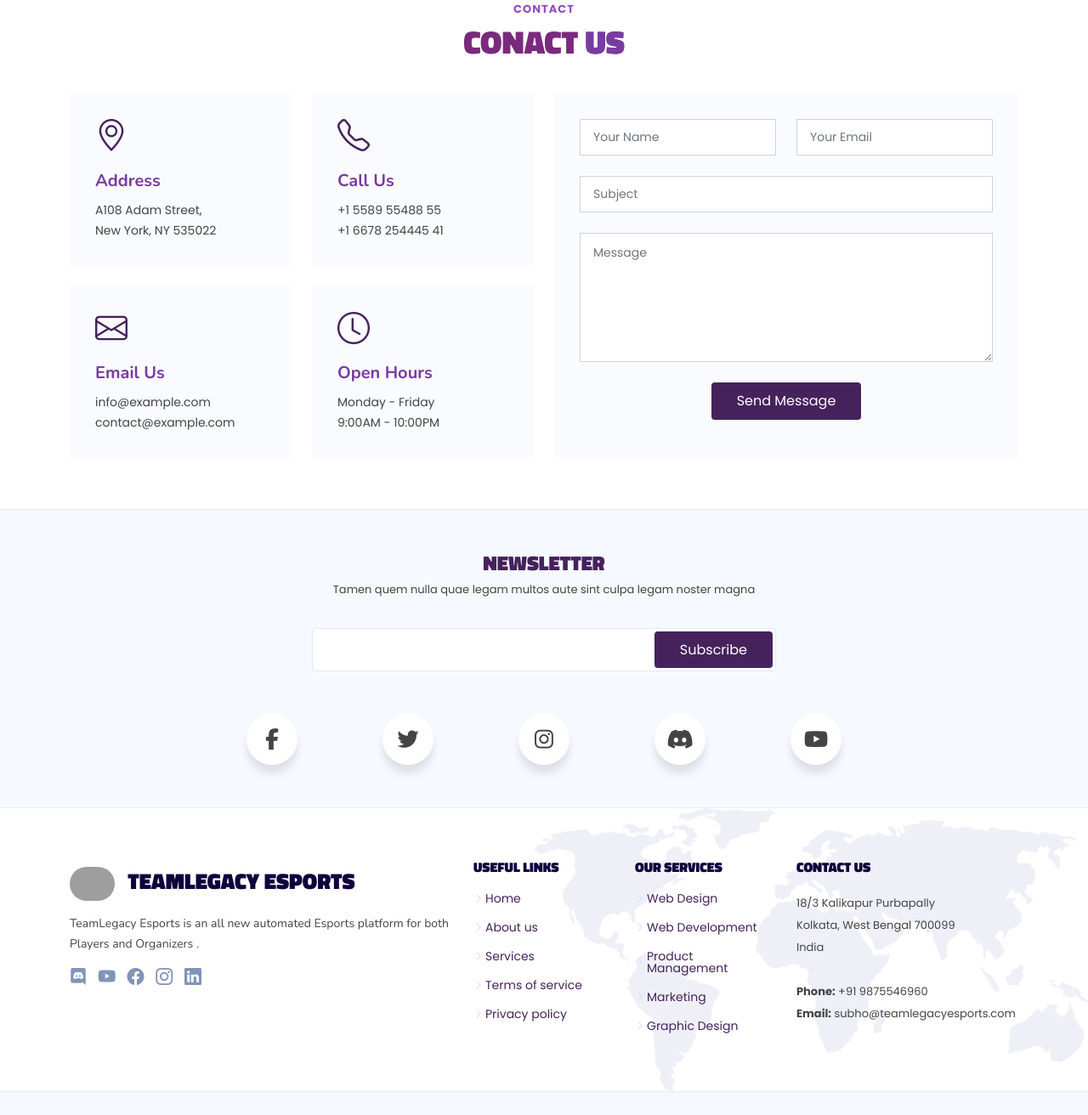
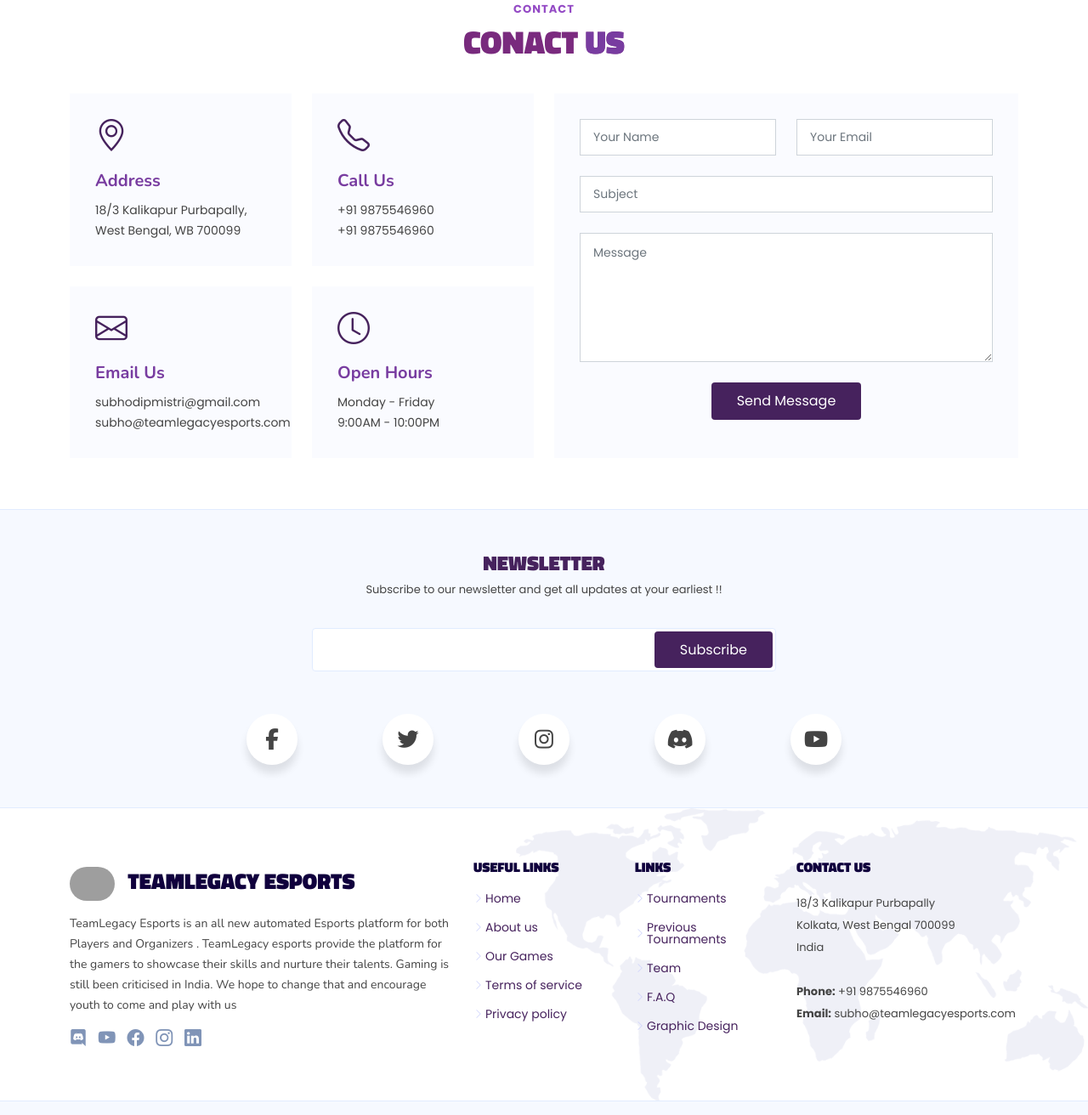
Before and after one commit to INDERJEET0202/teamlegacywebsite, a website: page index.html in a window 1280 px wide. Shown: the part 10688-12000 px from the top of the page at 85% size. Drawn offline with nearby package versions, Linux system fonts and the light colour scheme; grey boxes are pictures that could not be loaded.

Commit message:
Update index.html

```diff
--- a/index.html
+++ b/index.html
@@ -1284,21 +1284,21 @@
                 <div class="info-box">
                   <i class="bi bi-geo-alt"></i>
                   <h3>Address</h3>
-                  <p>A108 Adam Street,<br>New York, NY 535022</p>
+                  <p>18/3 Kalikapur Purbapally,<br>West Bengal, WB 700099</p>
                 </div>
               </div>
               <div class="col-md-6">
                 <div class="info-box">
                   <i class="bi bi-telephone"></i>
                   <h3>Call Us</h3>
-                  <p>+1 5589 55488 55<br>+1 6678 254445 41</p>
+                  <p>+91 9875546960<br>+91 9875546960</p>
                 </div>
               </div>
               <div class="col-md-6">
                 <div class="info-box">
                   <i class="bi bi-envelope"></i>
                   <h3>Email Us</h3>
-                  <p>info@example.com<br>contact@example.com</p>
+                  <p>subhodipmistri@gmail.com<br>subho@teamlegacyesports.com</p>
                 </div>
               </div>
               <div class="col-md-6">
@@ -1361,7 +1361,7 @@
         <div class="row justify-content-center">
           <div class="col-lg-12 text-center">
             <h4>NEWSLETTER</h4>
-            <p>Tamen quem nulla quae legam multos aute sint culpa legam noster magna</p>
+            <p>Subscribe to our newsletter and get all updates at your earliest !!</p>
           </div>
           <div class="col-lg-6">
             <form action="" method="post">
@@ -1504,7 +1504,7 @@
               <img src="https://cdn.discordapp.com/attachments/864240485446451210/864241191791886336/TL_Esports_Management_20210624_163801.jpg" alt="">
               <span>TEAMLEGACY ESPORTS</span>
             </a>
-            <p>TeamLegacy Esports is an all new automated Esports platform for both Players and Organizers .</p>
+            <p>TeamLegacy Esports is an all new automated Esports platform for both Players and Organizers . TeamLegacy esports provide the platform for the gamers to showcase their skills and nurture their talents. Gaming is still been criticised in India. We hope to change that and encourage youth to come and play with us</p>
             <div class="social-links mt-3">
               <a href="https://discord.gg/Fd6EwQv6kA" class="discord"><i class="bi bi-discord"></i></a>
               <a href="https://youtube.com/c/TeamLegacyEsports" class="youtube"><i class="bi bi-youtube"></i></a>
@@ -1519,19 +1519,19 @@
             <ul>
               <li><i class="bi bi-chevron-right"></i> <a href="#hero">Home</a></li>
               <li><i class="bi bi-chevron-right"></i> <a href="#about">About us</a></li>
-              <li><i class="bi bi-chevron-right"></i> <a href="#">Services</a></li>
+              <li><i class="bi bi-chevron-right"></i> <a href="#services">Our Games</a></li>
               <li><i class="bi bi-chevron-right"></i> <a href="#">Terms of service</a></li>
               <li><i class="bi bi-chevron-right"></i> <a href="#">Privacy policy</a></li>
             </ul>
           </div>
 
           <div class="col-lg-2 col-6 footer-links">
-            <h4>Our Services</h4>
+            <h4>Links</h4>
             <ul>
-              <li><i class="bi bi-chevron-right"></i> <a href="#">Web Design</a></li>
-              <li><i class="bi bi-chevron-right"></i> <a href="#">Web Development</a></li>
-              <li><i class="bi bi-chevron-right"></i> <a href="#">Product Management</a></li>
-              <li><i class="bi bi-chevron-right"></i> <a href="#">Marketing</a></li>
+              <li><i class="bi bi-chevron-right"></i> <a href="inner-page.html">Tournaments</a></li>
+              <li><i class="bi bi-chevron-right"></i> <a href="#portfolio">Previous Tournaments</a></li>
+              <li><i class="bi bi-chevron-right"></i> <a href="#team">Team</a></li>
+              <li><i class="bi bi-chevron-right"></i> <a href="#faq">F.A.Q</a></li>
               <li><i class="bi bi-chevron-right"></i> <a href="#">Graphic Design</a></li>
             </ul>
           </div>
```
